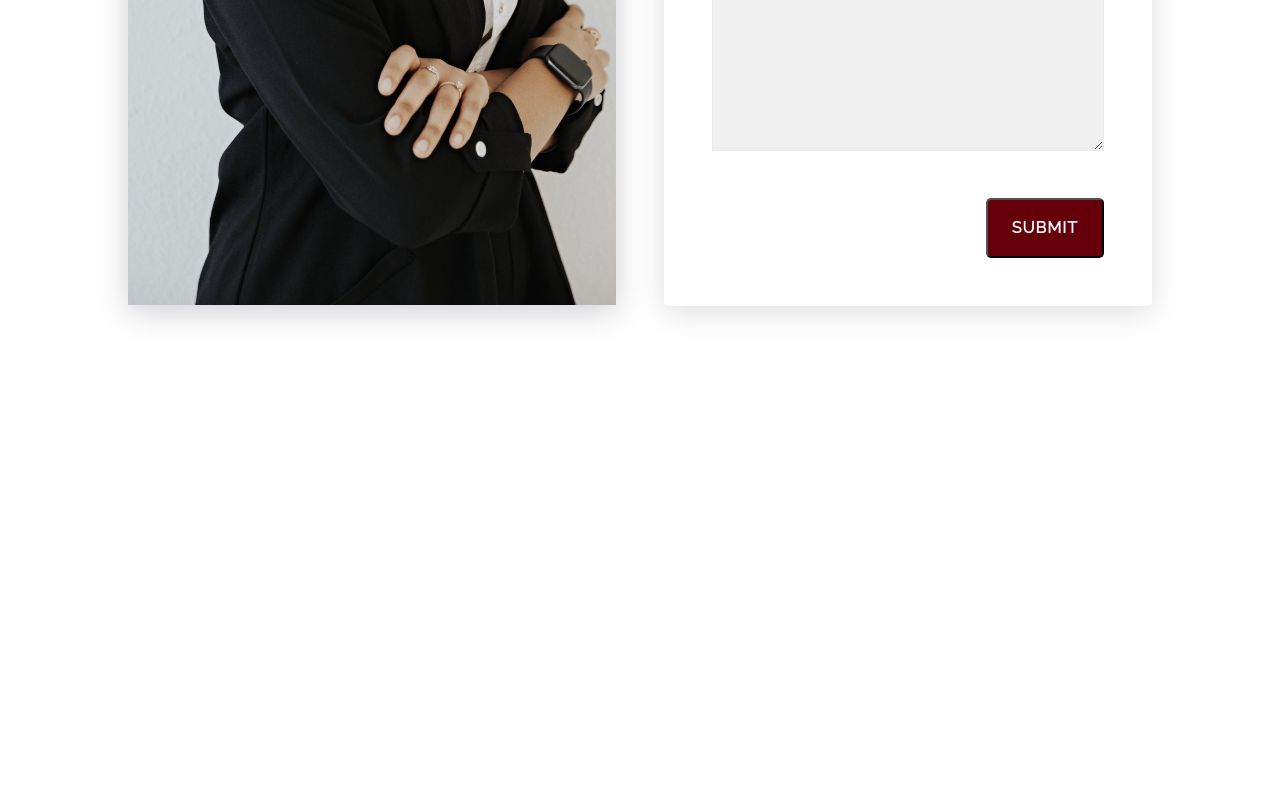
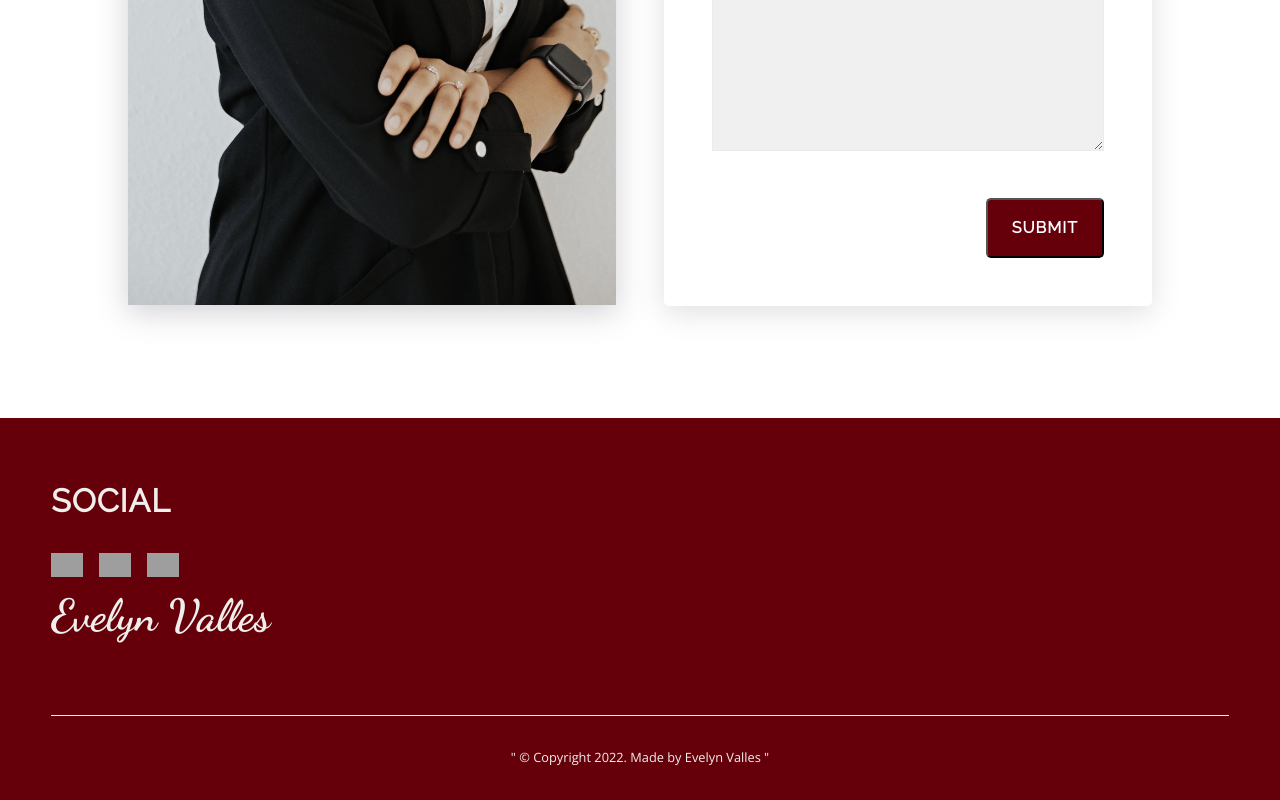
Before and after one commit to evelynvalles/evelyn-portfolio, a React (Create React App) app: page / in a window 1280 px wide. Shown: the part 4187-4987 px from the top of the page. Before the commit the page ends 4525 px from the top, so only its background shows below. Built offline with nearby package versions, Linux system fonts and the light colour scheme; grey boxes are pictures that could not be loaded; the HTML template or start-up script is replaced by a standard one.

Commit message:
added footer

```diff
--- a/src/components/MainPage/Contact/Contact.module.css
+++ b/src/components/MainPage/Contact/Contact.module.css
@@ -130,7 +130,7 @@
     }
 }
 
-@media (max-width: 520px) {
+@media (max-width: 530px) {
     .headShot {
         height:30rem;
     }
--- /dev/null
+++ b/src/components/MainPage/Footer/Footer.jsx
@@ -0,0 +1,40 @@
+import React from 'react'
+import styles from "../Footer/Footer.module.css"
+
+const Footer = () => {
+    return (
+        <footer className={styles.mainFooter}>
+            <div className={styles.mainContainer}>
+                <div className={styles.footerUpper}>
+                    <div className={`${styles.footerRow} ${styles.footerRowOne}`}>
+                        <h2 className={`${styles.headingSm}`}>
+                            <span>Social</span>
+                        </h2>
+                        <div className={styles.footerSocial}>
+                            <a target="_blank" href="https://www.linkedin.com/in/evelynvalles/">
+                                <img className={styles.footerIcon} src="https://d33wubrfki0l68.cloudfront.net/7f29579dde49e02480372aa49f7189c5536b0118/34b92/assets/png/linkedin-ico.png"
+                                alt="Evelyn Valles LinkedIn Profile" />
+                            </a>
+                            <a target="_blank" href="https://github.com/evelynvalles">
+                                <img className={styles.footerIcon} src="https://d33wubrfki0l68.cloudfront.net/5557d5a11584d7201a38ee1a95200f57a4cc0f88/15085/assets/png/github-ico.png"
+                                alt="Evelyn Valles GitHub Profile" />
+                            </a>
+                            <a target="_blank" href="https://www.youtube.com/channel/UCWePcbYceA8VamTBjYhYyAw">
+                                <img className={styles.footerIcon} src="https://d33wubrfki0l68.cloudfront.net/493f1aa6da674c05bc606ba5b9e8092b881e8626/67c76/assets/png/yt-ico.png"
+                                alt="Evelyn Valles YouTube Channel" />
+                            </a>
+                        </div>
+                    </div>
+                    <div className={styles.footerRowTwo}>
+                        <h2 className={`${styles.headingTwo}`}>Evelyn Valles</h2>
+                    </div>
+                </div>
+            <div className={styles.footerLower}>
+                " © Copyright 2022. Made by Evelyn Valles "
+            </div>
+            </div>
+        </footer>
+    )
+}
+
+export default Footer
--- /dev/null
+++ b/src/components/MainPage/Footer/Footer.module.css
@@ -0,0 +1,72 @@
+.mainFooter {
+    background-color: #65000b;
+}
+
+.mainContainer {
+    max-width: 120rem;
+    margin: 5rem auto 0 auto;
+    width: 92%;
+}
+
+.footerUpper {
+    padding: 4rem 0;
+}
+
+.footerRowOne {
+    order: 2;
+}
+
+.headingSm span{
+    font-size: 2rem;
+    text-transform: uppercase;
+    letter-spacing: 1px;
+    color: #f0efeb;
+    font-weight: 600;
+}
+
+.footerSocial {
+    margin-top: 2rem;
+}
+
+.footerIcon {
+    margin-right: 1rem;
+    width: 2rem;
+}
+
+a {
+    text-decoration: none;
+    color: #f0efeb;
+}
+
+.footerRowTwo {
+    width: 40%;
+    order: 1;
+    max-width: 50rem;
+}
+
+.headingTwo {
+    margin-top: .8rem;
+    color: #f0efeb;
+    font-weight: 600;
+    font-size: 2.8rem;
+    font-family: 'Dancing Script', cursive;
+}
+
+.footerLower {
+    padding: 2rem 0;
+    border-top: 1px solid #f0efeb;
+    color: #f0efeb;
+    font-size: .8rem;
+    text-align: center;
+    font-family: "Open Sans", sans-serif;
+}
+
+@media (max-width: 615px) {
+    .headingTwo {
+        font-size:2.2rem
+    }
+
+    .footerRowTwo {
+        width: 100%;
+    }
+}
--- a/src/components/MainPage/MainPage.jsx
+++ b/src/components/MainPage/MainPage.jsx
@@ -1,5 +1,5 @@
 import React from 'react'
-import { HomeSection, AboutMe, Porfolio, Contact } from "../index"
+import { HomeSection, AboutMe, Porfolio, Contact, Footer } from "../index"
 
 const MainPage = () => {
   return (
@@ -8,6 +8,7 @@ const MainPage = () => {
       <AboutMe />
       <Porfolio />
       <Contact />
+      <Footer />
     </>
   )
 }
--- a/src/components/index.js
+++ b/src/components/index.js
@@ -6,3 +6,4 @@ export { default as MobileNav } from "./NavBar/MobileNav"
 export { default as AboutMe } from "./MainPage/About/AboutMe"
 export { default as Porfolio } from "./MainPage/Portfolio/Portfolio"
 export { default as Contact } from "./MainPage/Contact/Contact"
+export { default as Footer } from "./MainPage/Footer/Footer"
```
